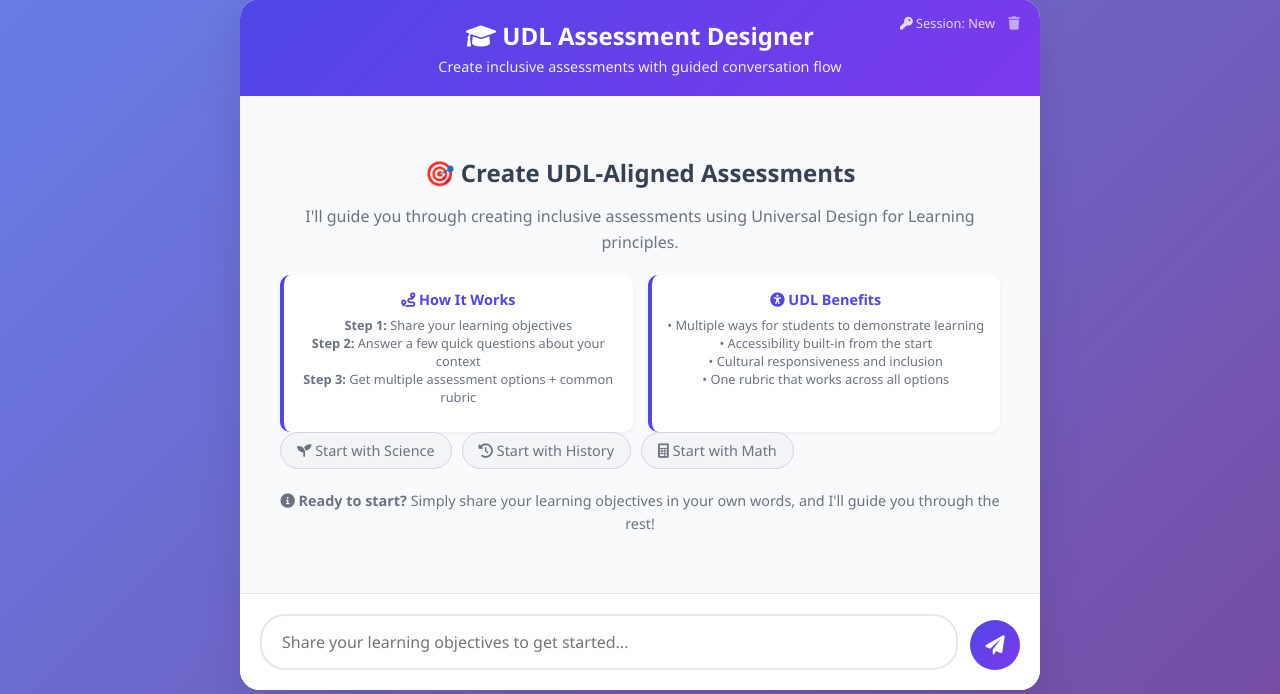
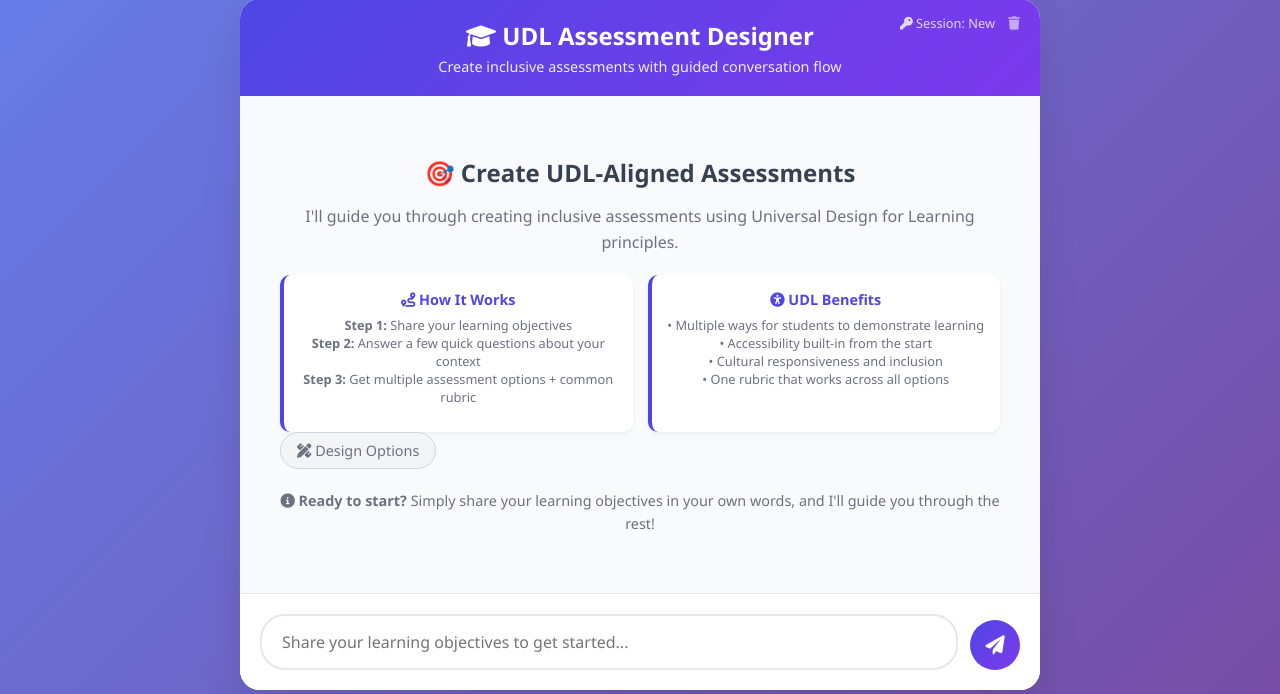
Before and after one commit to alikhanyessaly/udl-assessment-chatbot, a Flask app: page / in a window 1280 px wide. Shown: the part 87-781 px from the top of the page. Run offline with Flask 3, Linux system fonts and the light colour scheme.

Commit message:
Simplify startup buttons to single Design Options button
- Removed multiple subject-specific buttons
- Kept only one 'Design Options' button with science example
- Updated both main welcome message and clearSession function
- Maintains focus on the main assessment design workflow

```diff
--- a/templates/index.html
+++ b/templates/index.html
@@ -455,13 +455,7 @@
 
                 <div class="quick-actions">
                     <div class="quick-action" onclick="sendQuickMessage('My learning objectives are for students to understand photosynthesis, identify plant parts, and explain the process to others')">
-                        <i class="fas fa-seedling"></i> Start with Science
-                    </div>
-                    <div class="quick-action" onclick="sendQuickMessage('Students need to analyze historical causes of World War II, evaluate primary sources, and present findings')">
-                        <i class="fas fa-history"></i> Start with History
-                    </div>
-                    <div class="quick-action" onclick="sendQuickMessage('My students should solve linear equations, graph solutions, and explain their reasoning')">
-                        <i class="fas fa-calculator"></i> Start with Math
+                        <i class="fas fa-pencil-ruler"></i> Design Options
                     </div>
                 </div>
 
@@ -701,13 +695,7 @@
 
                         <div class="quick-actions">
                             <div class="quick-action" onclick="sendQuickMessage('My learning objectives are for students to understand photosynthesis, identify plant parts, and explain the process to others')">
-                                <i class="fas fa-seedling"></i> Start with Science
-                            </div>
-                            <div class="quick-action" onclick="sendQuickMessage('Students need to analyze historical causes of World War II, evaluate primary sources, and present findings')">
-                                <i class="fas fa-history"></i> Start with History
-                            </div>
-                            <div class="quick-action" onclick="sendQuickMessage('My students should solve linear equations, graph solutions, and explain their reasoning')">
-                                <i class="fas fa-calculator"></i> Start with Math
+                                <i class="fas fa-pencil-ruler"></i> Design Options
                             </div>
                         </div>
 
```
